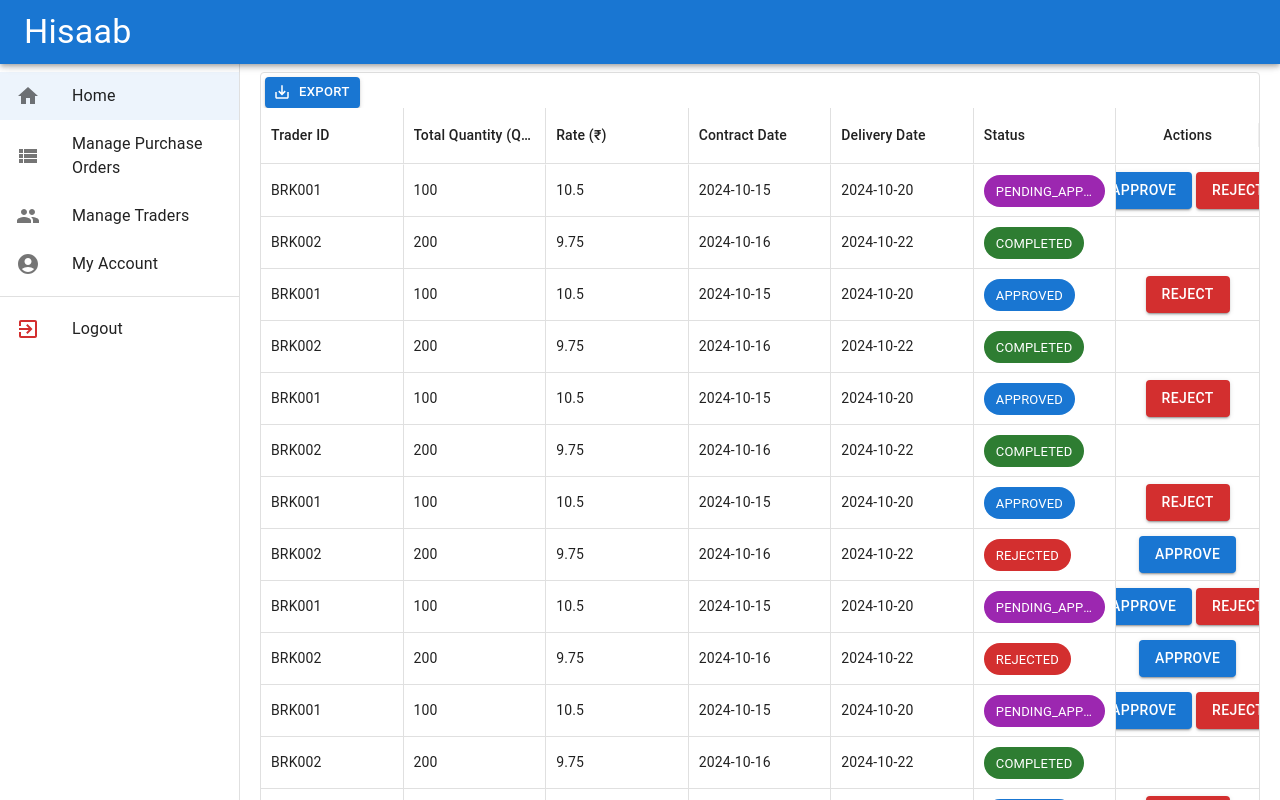
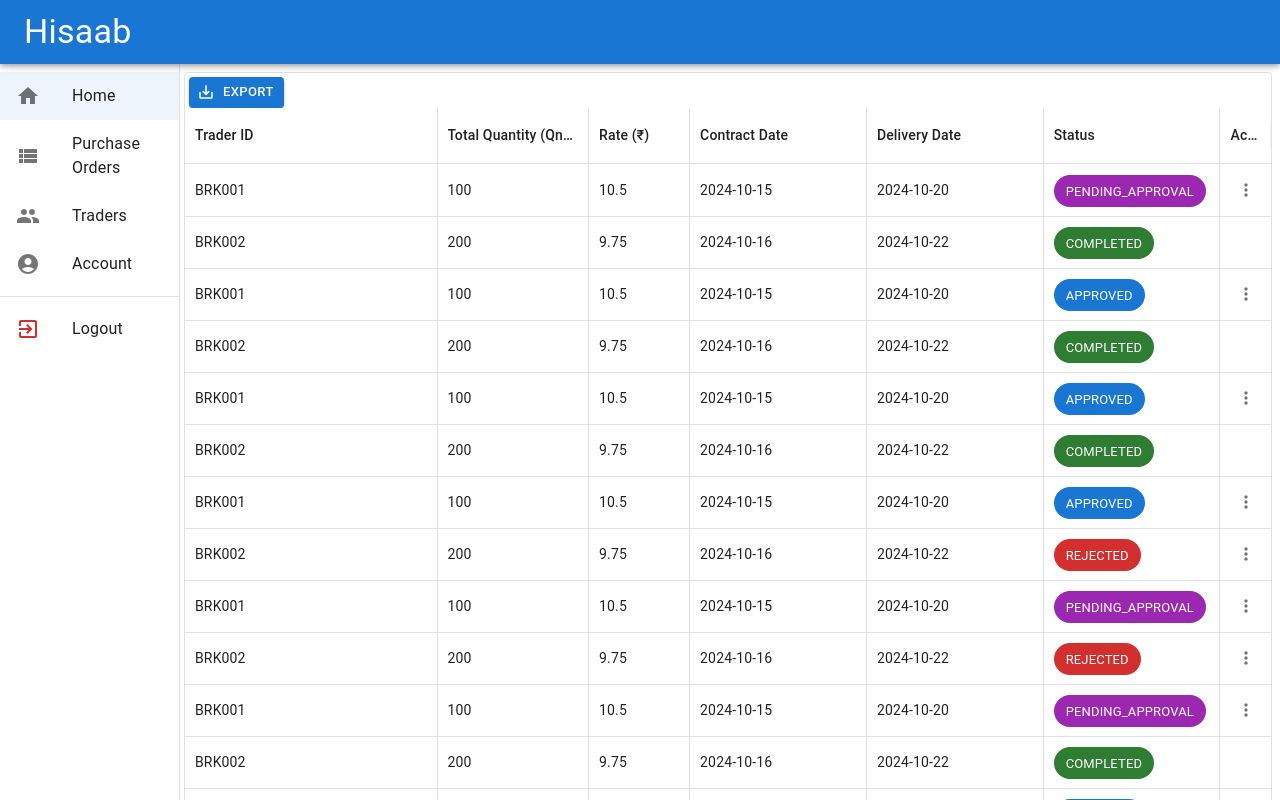
Before and after one commit to anurag108/hisaab, a React (Create React App) app in the folder frontend/: page / in a window 1280 px wide. Shown: the top 800 px of the page. Built offline with nearby package versions, Linux system fonts and the light colour scheme; the HTML template or start-up script is replaced by a standard one.

Commit message:
Add ability to approve, reject or complete an order

```diff
--- a/frontend/src/App.tsx
+++ b/frontend/src/App.tsx
@@ -21,7 +21,7 @@ import OrderManager from './orders/OrderManager.react';
 import TradersCrud from './trader/TradersCrud.react';
 
 const theme = createTheme();
-const sidebarWidth = 240;
+const sidebarWidth = 180;
 
 function App() {
   const [selectedTab, setSelectedTab] = useState('HOME');
@@ -35,8 +35,7 @@ function App() {
 
   return (
     <ThemeProvider theme={theme}>
-      <Box sx={{ display: 'flex' }}>
-
+      <Box component="main" sx={{ mt: 9, mr: 1, ml: 23, mb: 1 }}>
         <AppBar position="fixed" sx={{ zIndex: (theme) => theme.zIndex.drawer + 1 }}>
           <Toolbar>
             <Typography variant="h4" component="div" sx={{ flexGrow: 1, textAlign: 'start' }}>
@@ -73,7 +72,7 @@ function App() {
               <ListItemIcon>
                 <ViewListIcon />
               </ListItemIcon>
-              <ListItemText primary="Manage Purchase Orders" />
+              <ListItemText primary="Purchase Orders" />
             </ListItemButton>
             <ListItemButton
               selected={selectedTab === 'MANAGE_TRADERS'}
@@ -81,7 +80,7 @@ function App() {
               <ListItemIcon>
                 <GroupIcon />
               </ListItemIcon>
-              <ListItemText primary="Manage Traders" />
+              <ListItemText primary="Traders" />
             </ListItemButton>
             <ListItemButton
               selected={selectedTab === 'MANAGE_ACCOUNT'}
@@ -89,7 +88,7 @@ function App() {
               <ListItemIcon>
                 <AccountCircleIcon />
               </ListItemIcon>
-              <ListItemText primary="My Account" />
+              <ListItemText primary="Account" />
             </ListItemButton>
           </List>
           <Divider />
@@ -105,7 +104,7 @@ function App() {
           </List>
         </Drawer>
 
-        <Box component="main" sx={{ flexGrow: 1, p: 2.5, mt: 6.5 }}>
+        <Box>
           {selectedTab === 'HOME' && <OrderManager />}
           {selectedTab === 'MANAGE_ORDERS' && <OrderManager />}
           {selectedTab === 'MANAGE_TRADERS' && <TradersCrud />}
--- a/frontend/src/orders/OrdersCrud.react.tsx
+++ b/frontend/src/orders/OrdersCrud.react.tsx
@@ -1,20 +1,12 @@
-import { useState, useEffect } from 'react';
+import { useState } from 'react';
 import Box from '@mui/material/Box';
-import EditIcon from '@mui/icons-material/Edit';
-import SaveIcon from '@mui/icons-material/Save';
-import CancelIcon from '@mui/icons-material/Close';
 import {
     GridRowsProp,
     GridRowModesModel,
-    GridRowModes,
     DataGrid,
     GridColDef,
     GridToolbarContainer,
     GridActionsCellItem,
-    GridEventListener,
-    GridRowId,
-    GridRowModel,
-    GridRowEditStopReasons,
     GridSlots,
     GridToolbarExport,
     GridCallbackDetails,
@@ -22,11 +14,10 @@ import {
     MuiEvent,
     GridRenderCellParams,
 } from '@mui/x-data-grid';
-import {
-    randomId
-} from '@mui/x-data-grid-generator';
 import { Order } from '../types';
-import { Button, Chip, Divider } from '@mui/material';
+import { Chip } from '@mui/material';
+import DoneIcon from '@mui/icons-material/Done';
+import CancelIcon from '@mui/icons-material/Cancel';
 
 interface EditToolbarProps {
     setRows: (newRows: (oldRows: GridRowsProp) => GridRowsProp) => void;
@@ -36,30 +27,8 @@ interface EditToolbarProps {
 }
 
 function EditToolbar(props: EditToolbarProps) {
-    const { setRows, setRowModesModel } = props;
-
-    const handleClick = () => {
-        // not saved in FB, just to manage UI changes
-        const id = randomId();
-        setRows((oldRows) => [
-            ...oldRows,
-            {
-                id, businessId: '', traderId: '', totalQuantity: 0.0, rate: 0.0,
-                contractDate: '', deliveryDate: '', status: 'PENDING_APPROVAL', creationTime: '', updateTime: '', items: [],
-                isNew: true
-            },
-        ]);
-        setRowModesModel((oldModel) => ({
-            ...oldModel,
-            [id]: { mode: GridRowModes.Edit, fieldToFocus: 'businessId' },
-        }));
-    };
-
     return (
         <GridToolbarContainer>
-            {/* <Button variant="contained" color="primary" startIcon={<AddIcon />} onClick={handleClick}>
-                Add Order
-            </Button> */}
             <GridToolbarExport slotProps={{
                 tooltip: { title: 'Export purchase orders' },
                 button: { variant: 'contained' }
@@ -77,78 +46,11 @@ export default function OrdersCrud(props: OrdersCrudProps) {
     const [orders, setOrders] = useState(props.initialOrders);
     const [rowModesModel, setRowModesModel] = useState<GridRowModesModel>({});
 
-    const handleRowEditStop: GridEventListener<'rowEditStop'> = (params, event) => {
-        if (params.reason === GridRowEditStopReasons.rowFocusOut) {
-            event.defaultMuiPrevented = true;
-        }
-    };
-
-    const handleEditClick = (id: GridRowId) => () => {
-        setRowModesModel({ ...rowModesModel, [id]: { mode: GridRowModes.Edit } });
-    };
-
-    const handleSaveClick = (id: GridRowId) => async () => {
-        setRowModesModel({ ...rowModesModel, [id]: { mode: GridRowModes.View } });
-        // TODO: call add order API
-    };
-
-    const handleDeleteClick = (id: GridRowId) => async () => {
-        // TODO: call delete order API
-        setOrders(orders.filter((order) => order.id !== id));
-    };
-
-    const handleCancelClick = (id: GridRowId) => () => {
-        setRowModesModel({
-            ...rowModesModel,
-            [id]: { mode: GridRowModes.View, ignoreModifications: true },
-        });
-
-        const editedRow = orders.find((order) => order.id === id);
-        if (editedRow!.isNew) {
-            setOrders(orders.filter((row) => row.id !== id));
-        }
-    };
-
-    const processRowUpdate = (newRow: GridRowModel) => {
-        const updatedRow = { ...newRow, isNew: false };
-        setOrders(orders.map((row) => (row.id === newRow.id ? updatedRow : row)));
-        return updatedRow;
-    };
-
-    const handleRowModesModelChange = (newRowModesModel: GridRowModesModel) => {
-        setRowModesModel(newRowModesModel);
-    };
-
     const handleRowClick = async (params: GridRowParams, event: MuiEvent, details: GridCallbackDetails) => {
         await props.onOrderClick(params.row);
     };
 
-    const getActionsPerStatus = (status: string) => {
-        const approveAction = (
-            <Button variant="contained" color="primary" onClick={() => { }}>Approve</Button>
-        );
-        const rejectAction = (
-            <Button variant="contained" color="error" onClick={() => { }}>Reject</Button>
-        );
-        const editAction = (
-            <Button variant="contained" color="warning" onClick={() => { }}>Edit</Button>
-        );
-        switch (status) {
-            case 'PENDING_APPROVAL':
-                return <Box>{approveAction} {rejectAction}</Box>;
-            case 'APPROVED':
-                return rejectAction;
-            case 'REJECTED':
-                return approveAction;
-            case 'IN_PROGRESS':
-                return editAction;
-            case 'COMPLETED':
-                return [];
-        }
-    };
-
     const baseColumnOptions = {
-        flex: 1,
         hideable: true,
         pinnable: false,
         editable: false,
@@ -168,7 +70,8 @@ export default function OrdersCrud(props: OrdersCrudProps) {
         {
             field: 'traderId',
             headerName: 'Trader ID',
-            ...baseColumnOptions
+            ...baseColumnOptions,
+            flex: 1,
         },
         {
             field: 'totalQuantity',
@@ -176,7 +79,8 @@ export default function OrdersCrud(props: OrdersCrudProps) {
             type: 'number',
             headerAlign: 'left',
             align: 'left',
-            ...baseColumnOptions
+            ...baseColumnOptions,
+            flex: 0.6,
         },
         {
             field: 'rate',
@@ -184,17 +88,20 @@ export default function OrdersCrud(props: OrdersCrudProps) {
             type: 'number',
             headerAlign: 'left',
             align: 'left',
-            ...baseColumnOptions
+            ...baseColumnOptions,
+            flex: 0.4,
         },
         {
             field: 'contractDate',
             headerName: 'Contract Date',
-            ...baseColumnOptions
+            ...baseColumnOptions,
+            flex: 0.7,
         },
         {
             field: 'deliveryDate',
             headerName: 'Delivery Date',
-            ...baseColumnOptions
+            ...baseColumnOptions,
+            flex: 0.7,
         },
         {
             field: 'status',
@@ -202,6 +109,7 @@ export default function OrdersCrud(props: OrdersCrudProps) {
             type: 'singleSelect',
             valueOptions: ['PENDING_APPROVAL', 'APPROVED', 'REJECTED', 'IN_PROGRESS', 'COMPLETED'],
             ...baseColumnOptions,
+            flex: 0.7,
             renderCell: (params: GridRenderCellParams) => {
                 switch (params.value) {
                     case 'PENDING_APPROVAL':
@@ -237,35 +145,75 @@ export default function OrdersCrud(props: OrdersCrudProps) {
             headerName: 'Actions',
             ...baseColumnOptions,
             cellClassName: 'actions',
-            renderCell: (params: GridRenderCellParams) => {
-                const actions = getActionsPerStatus(params.row.status);
-                return actions;
-            },
+            flex: 0.2,
             getActions: (params: GridRowParams) => {
-                const rowId = params.id;
-                const isInEditMode = rowModesModel[rowId]?.mode === GridRowModes.Edit;
+                const approveAction = (
+                    <GridActionsCellItem
+                        label='Approve'
+                        icon={<DoneIcon />}
+                        onClick={async () => {
+                            // TODO: Call API
+                            // set status & update view
+                            const updatedOrders = orders.map((order) => {
+                                if (order.id === params.row.id) {
+                                    order.status = 'APPROVED';
+                                }
+                                return order;
+                            })
+                            setOrders(updatedOrders);
+                        }}
+                        showInMenu />
+                );
 
-                if (isInEditMode) {
-                    return [
-                        <GridActionsCellItem
-                            icon={<SaveIcon />}
-                            label="Save"
-                            sx={{
-                                color: 'primary.main',
-                            }}
-                            onClick={handleSaveClick(rowId)}
-                        />,
-                        <GridActionsCellItem
-                            icon={<CancelIcon />}
-                            label="Cancel"
-                            className="textPrimary"
-                            onClick={handleCancelClick(rowId)}
-                            color="inherit"
-                        />,
-                    ];
+                const rejectAction = (
+                    <GridActionsCellItem
+                        label='Reject'
+                        icon={<CancelIcon />}
+                        onClick={async () => {
+                            // TODO: Call API
+                            // set status & update view
+                            const updatedOrders = orders.map((order) => {
+                                if (order.id === params.row.id) {
+                                    order.status = 'REJECTED';
+                                }
+                                return order;
+                            })
+                            setOrders(updatedOrders);
+                        }}
+                        showInMenu />
+                );
+
+                const completeAction = (
+                    <GridActionsCellItem
+                        label='Completed'
+                        icon={<CancelIcon />}
+                        onClick={async () => {
+                            // TODO: Call API
+                            // set status & update view
+                            const updatedOrders = orders.map((order) => {
+                                if (order.id === params.row.id) {
+                                    order.status = 'COMPLETED';
+                                }
+                                return order;
+                            })
+                            setOrders(updatedOrders);
+                        }}
+                        showInMenu />
+                );
+
+                switch (params.row.status) {
+                    case 'PENDING_APPROVAL':
+                        return [approveAction, rejectAction];
+                    case 'APPROVED':
+                        return [rejectAction, completeAction];
+                    case 'REJECTED':
+                        return [approveAction];
+                    case 'IN_PROGRESS':
+                        return [completeAction];
+                    default:
+                        return [];
                 }
-                return [];
-            },
+            }
         },
     ];
 
@@ -288,9 +236,6 @@ export default function OrdersCrud(props: OrdersCrudProps) {
                 disableColumnResize
                 disableColumnMenu
                 rowModesModel={rowModesModel}
-                onRowModesModelChange={handleRowModesModelChange}
-                onRowEditStop={handleRowEditStop}
-                processRowUpdate={processRowUpdate}
                 slots={{
                     toolbar: EditToolbar as GridSlots['toolbar'],
                 }}
```
